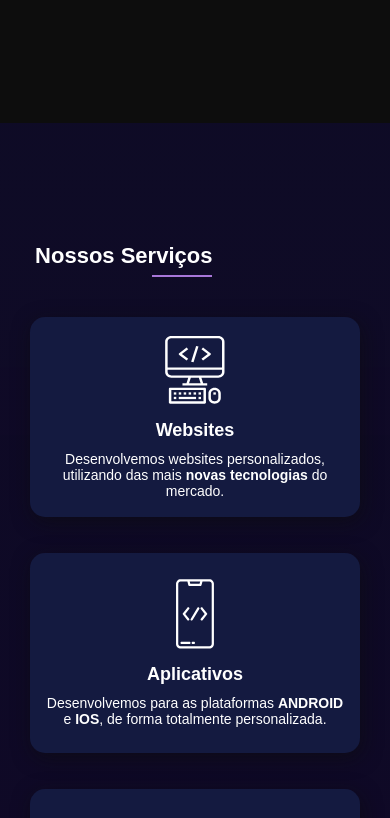
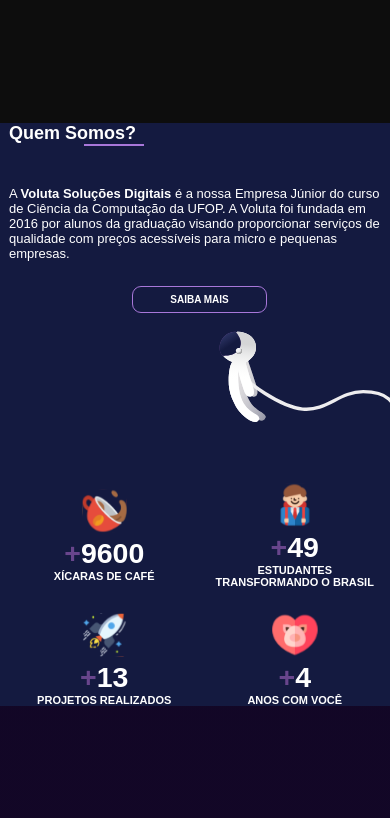
Before and after one commit to nicollecnunes/site-voluta, a React (Create React App) app: page / in a window 390 px wide. Shown: the part 3520-4338 px from the top of the page. Built offline with nearby package versions, Linux system fonts and the light colour scheme.

Commit message:
corrigindo quemSomos inicio

```diff
--- a/src/App.js
+++ b/src/App.js
@@ -2,6 +2,7 @@ import React from 'react';
 import FooterJS from './components/footer/footer.js';
 import HeaderJS from './components/header/header.js';
 import QuemSomosJS from './components/quemsomos/quemsomos.js';
+import QuemSomosInicio from './components/quemsomosinicio/quemsomosinicio.js';
 import Servicos from './components/servicos/servicos.js';
 import Portfolio from './components/portfolio/portfolio.js';
 import FaleConoscoJS from './components/faleconosco/faleconosco.js';
@@ -14,11 +15,11 @@ function App() {
         <HeaderJS/>
         <HomeJS/>
         <QuemSomosJS/>
+        <QuemSomosInicio/>
         <Servicos />
         <Portfolio/>
         <FaleConoscoJS/>
 	    <FooterJS/>
-        <QuemSomosJS/>
 	    </div>
     </div>
   );
--- /dev/null
+++ b/src/components/quemsomosinicio/quemsomosinicio.js
@@ -0,0 +1,90 @@
+import React from 'react';
+import './style.css';
+import '../.././globalStyle.css';
+
+import astronauta from '../.././assets/images/astronauta.svg';
+import xicara from '../.././assets/images/xicara.svg';
+import estudante from '../.././assets/images/estudante.svg';
+import projeto from '../.././assets/images/projeto.svg';
+import anoscomvc from '../.././assets/images/anoscomvc.svg';
+
+
+
+export default function QuemSomosInicio() {
+    return (
+        <section>
+        <div class="quemsomosinicio">
+            <div class="titulopadrao">
+            	<p>Quem Somos?</p>
+            	<hr></hr>
+            </div>
+            <div class="flexquemsomos">
+	            <div class="flexno1">
+	            	<div class="descricaoinicio">
+		            	<p>A <b>Voluta Soluções Digitais</b> é a nossa Empresa Júnior do curso de Ciência da Computação da UFOP.
+		            	A Voluta foi fundada em 2016 por alunos da graduação visando proporcionar serviços de qualidade com
+		            	preços acessíveis para micro e pequenas empresas.</p>
+		            </div>
+		            <div class="botaocontainer">
+		            	<a href="#" class="botaopadrao">SAIBA MAIS</a>
+		            </div>
+	            </div>
+	            <div class="astronauta">
+	            	<img src={astronauta} alt=""/>
+	            </div>
+            </div>
+            <div class="flexnumeros">
+            	<div class="conjuntonum">
+            		<div class="imgnum">
+            			<img src={xicara} alt=""/>
+            		</div>
+            		<div class="maisenumero">
+            			<h1 class="mais">+ </h1> <h1> 9600</h1>
+            		</div>
+            		<div class="subtitulonum">
+            			<h1 class="txtsubtitulonum">XÍCARAS DE CAFÉ</h1>
+            		</div>
+            	</div>
+
+            	<div class="conjuntonum">
+            		<div class="imgnum">
+            			<img src={estudante} alt=""/>
+            		</div>
+            		<div class="maisenumero">
+            			<h1 class="mais">+ </h1> <h1> 49</h1>
+            		</div>
+            		<div class="subtitulonum">
+            			<h1 class="txtsubtitulonum">ESTUDANTES <br></br>TRANSFORMANDO O BRASIL</h1>
+            		</div>
+            	</div>
+
+            	<div class="conjuntonum">
+            		<div class="imgnum">
+            			<img src={projeto} alt=""/>
+            		</div>
+            		<div class="maisenumero">
+            			<h1 class="mais">+ </h1> <h1> 13</h1>
+            		</div>
+            		<div class="subtitulonum">
+            			<h1 class="txtsubtitulonum">PROJETOS REALIZADOS</h1>
+            		</div>
+            	</div>
+
+            	<div class="conjuntonum">
+            		<div class="imgnum">
+            			<img src={anoscomvc} alt=""/>
+            		</div>
+            		<div class="maisenumero">
+            			<h1 class="mais">+ </h1> <h1> 4</h1>
+            		</div>
+            		<div class="subtitulonum">
+            			<h1 class="txtsubtitulonum">ANOS COM VOCÊ</h1>
+            		</div>
+            	</div>
+
+            </div>
+        </div>
+
+        </section>
+    );
+ }
--- /dev/null
+++ b/src/components/quemsomosinicio/style.css
@@ -0,0 +1,177 @@
+.quemsomosinicio{
+    background-color: #141A40;
+    color: #ffff;
+    padding-left: 107px;
+}
+
+.quemsomosinicio .flexquemsomos {
+	display: flex;
+	flex-direction: row;
+	flex-wrap: nowrap;
+	justify-content: space-between;
+	align-items: stretch;
+	align-content: stretch;
+}
+
+.quemsomosinicio .flexquemsomos .flexno1{
+	display: block;
+    width: 60%;
+}
+
+.quemsomosinicio .flexquemsomos .flexno1 .descricaoinicio {
+	display: block;
+	flex-grow: 0;
+	flex-shrink: 1;
+	flex-basis: auto;
+	align-self: auto;
+	order: 0;
+	font: 18px "Montserrat", sans-serif;
+	padding-bottom: 72px;
+}
+
+.quemsomosinicio .flexquemsomos .astronauta {
+	padding-top: 185px;
+	display: flex;
+	flex-grow: 0;
+	flex-shrink: 1;
+	flex-basis: auto;
+	align-self: auto;
+	order: 0;
+}
+
+.quemsomosinicio .flexquemsomos .flexno1 .botaocontainer{
+	text-align: center;
+}
+
+.quemsomosinicio .flexnumeros{
+	display: flex;
+	flex-direction: row;
+	flex-wrap: nowrap;
+	justify-content: space-between;
+	align-items: baseline;
+	align-content: center;
+	padding-right: 95px;
+}
+
+.quemsomosinicio .flexnumeros .conjuntonum{
+	display: block;
+	flex-grow: 0;
+	flex-shrink: 1;
+	flex-basis: auto;
+	align-self: auto;
+	order: 0;
+	display: flex;
+	flex-direction: column;
+	flex-wrap: nowrap;
+	justify-content: center;
+	align-items: center;
+	font-weight: bold;
+}
+
+.quemsomosinicio .flexnumeros .conjuntonum{
+	text-align: center;
+	align-items: center;
+}
+
+.quemsomosinicio .flexnumeros .conjuntonum .maisenumero{
+	display: flex;
+	flex-direction: row;
+	flex-wrap: nowrap;
+	justify-content: center;
+	align-items: center;
+	font: 37px "Poppins", sans-serif;
+	font-weight: bold;
+
+
+
+}
+
+.quemsomosinicio .flexnumeros .conjuntonum .maisenumero .mais{
+	color: #68458C;
+
+}
+
+.quemsomosinicio .flexnumeros .conjuntonum .subtitulonum{
+	font: 12px "Poppins", sans-serif;
+	font-weight: bold;
+}
+
+.quemsomosinicio .flexnumeros .conjuntonum .subtitulonum .txtsubtitulonum{
+	font-size: 12px;
+}
+
+
+@media only screen and (max-width: 815px) {
+
+	.quemsomosinicio{
+	    padding-left: 9px;
+	}
+
+	.quemsomosinicio .flexquemsomos {
+		flex-direction: column;
+	}
+
+	.quemsomosinicio .flexquemsomos .astronauta {
+		padding-top: 15px;
+		align-items: right;
+		flex-direction: row-reverse;
+	}
+
+	.quemsomosinicio .flexquemsomos .astronauta img{
+		width: 50%;
+	}
+
+	.titulopadrao hr{
+		width: 60px;
+		border: 1px solid #A877D9;
+		margin-left: 75px;
+	}
+
+	.titulopadrao{
+		font-size: 18px;
+		padding-bottom: 40px;
+	}
+
+	.quemsomosinicio .flexquemsomos .flexno1{
+		width: 100%;
+	}
+
+	.quemsomosinicio .flexquemsomos .flexno1 .descricaoinicio {
+		font-size: 13px;
+		padding-bottom: 25px;
+	}
+
+	.botaopadrao {
+		font-size:10px;
+		padding:7px 37px;
+		border-radius:9px;
+		border:1px solid #A877D9;
+	}
+
+	.quemsomosinicio .flexnumeros{
+		display: grid;
+		grid-template-columns: repeat(2, 1fr);
+		align-self: center;
+		padding-right: 0px;
+		align-items: center;
+	}
+
+
+	.quemsomosinicio .flexnumeros .conjuntonum{
+		margin-top: 25px;
+	}
+
+	.quemsomosinicio .flexnumeros .conjuntonum .maisenumero{
+		font-size: 19px;
+	}
+
+	.quemsomosinicio .flexnumeros .conjuntonum .subtitulonum .txtsubtitulonum{
+		font-size: 11px;
+	}
+
+	.quemsomosinicio .flexnumeros .conjuntonum img{
+		width: 50%;
+	}
+
+
+}
```
